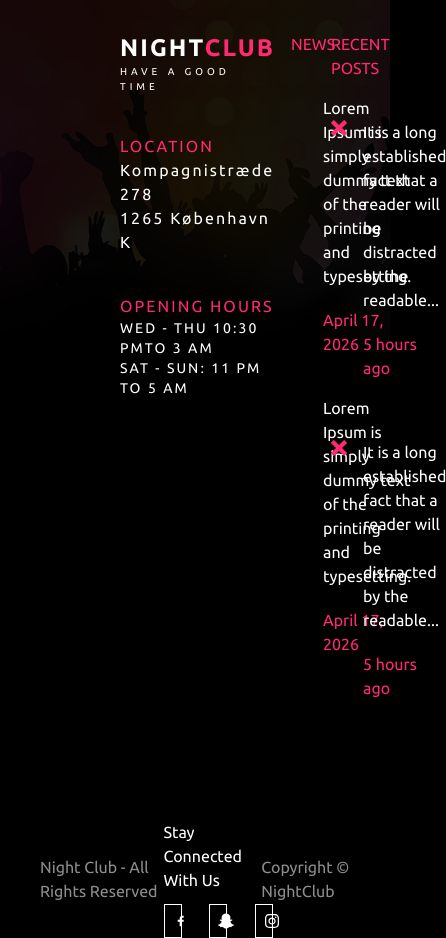
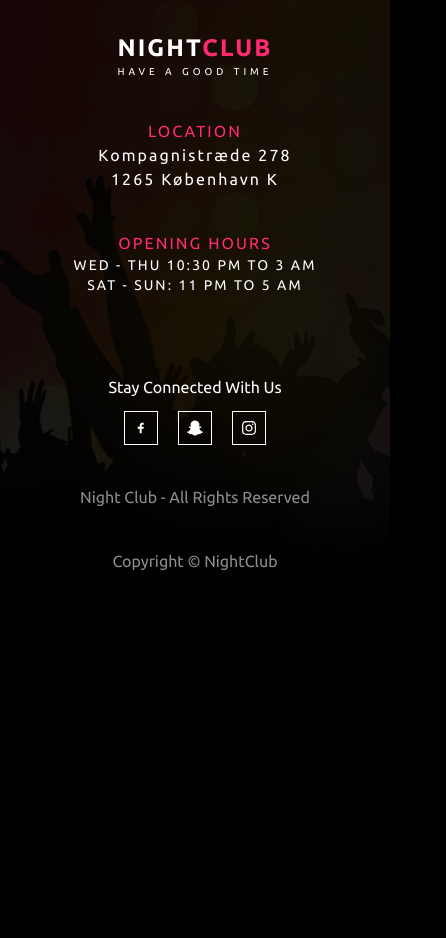
Before and after one commit to gami0001/gajol, a Next.js app: page /book in a window 390 px wide. Shown: the part 2300-3238 px from the top of the page, 446 px wide, since content can reach past the window. After the commit the page ends 2913 px from the top, so only its background shows below. Built offline with nearby package versions, Linux system fonts and the light colour scheme.

Commit message:
footer mobile done

```diff
--- a/src/app/page.js
+++ b/src/app/page.js
@@ -93,8 +93,8 @@ export default function Home() {
           Subscribe to our newsletter and never miss an <span className="text-primary-500">Event</span>
         </h3>
         <form onSubmit={handleSubscribe} className="text-center mt-10">
-          <input className="border-b-1 pb-2 mr-8 bg-black text-white placeholder-white outline-none focus:border-primary-500 transition" type="email" id="email" size="50" required placeholder="Enter Your Email" value={email} onChange={(e) => setEmail(e.target.value)} />
-          <Button type="submit" variant="primary" disabled={loading}>
+          <input className="border-b-1 pb-2 my-auto lg:mr-8 bg-black text-white placeholder-white outline-none focus:border-primary-500 transition" type="email" id="email" size="45" required placeholder="Enter Your Email" value={email} onChange={(e) => setEmail(e.target.value)} />
+          <Button className="mt-4 lg:mt-0" type="submit" variant="primary" disabled={loading}>
             {loading ? "Subscribing..." : "Subscribe"}
           </Button>
           {error && <p className="text-red-500 mt-2">{error}</p>}
--- a/src/components/Footer.jsx
+++ b/src/components/Footer.jsx
@@ -6,28 +6,31 @@ import { ImCross } from "react-icons/im";
 
 const Footer = () => {
   return (
-    <div className="relative w-full h-100 z-0">
+    <div className="relative w-full h-auto lg:h-100 z-0">
       <Image src="/assets/bg/footerbg.jpg" alt="background" fill className="object-cover" />
 
-      {/* overlay */}
-      <div className="absolute inset-0 bg-black-90 z-0" />
+      <div className="absolute inset-0 bg-black/90 z-0" />
 
-      {/* content */}
-      <div className="relative z-10 grid grid-cols-[1fr_2fr] gap-4 pt-20 mx-30">
-        <div className="flex flex-col tracking-[0.13em]">
+      <div className="relative z-10 grid grid-cols-1 lg:grid-cols-[1fr_2fr] gap-10 pt-20 mx-5 lg:mx-30">
+        <div className="flex flex-col tracking-[0.13em] text-center lg:text-left">
           <h2 className="text-2xl font-bold uppercase">
             Night<span className="text-primary-500">Club</span>
           </h2>
+
           <h3 className="text-[10px] tracking-[0.4em] uppercase">Have a good time</h3>
 
           <h4 className="text-primary-500 mt-10 uppercase">Location</h4>
+
           <p>Kompagnistræde 278</p>
           <p>1265 København K</p>
+
           <h4 className="text-primary-500 mt-10 uppercase">Opening Hours</h4>
-          <p className="text-sm">WED - THU 10:30 PMTO 3 AM</p>
+
+          <p className="text-sm">WED - THU 10:30 PM TO 3 AM</p>
           <p className="text-sm">SAT - SUN: 11 PM TO 5 AM</p>
         </div>
-        <div className="grid grid-cols-2 gap-10">
+
+        <div className="hidden lg:grid lg:grid-cols-2 gap-10">
           <div>
             <h4 className="text-primary-500 uppercase">News</h4>
 
@@ -38,6 +41,7 @@ const Footer = () => {
                 <p className="text-primary-500 mt-5">April 17, 2026</p>
               </div>
             </div>
+
             <div className="grid grid-cols-[auto_1fr] mt-10 gap-4">
               <Image src="/assets/content-img/recent_post2.jpg" alt="post2" width={100} height={100} />
               <div className="ml-4">
@@ -50,29 +54,31 @@ const Footer = () => {
           <div>
             <h4 className="text-primary-500 uppercase">Recent Posts</h4>
 
-            <div className="grid grid-cols-[auto_1fr] mt-10 gap-4">
-              <ImCross className="text-primary-500" />
+            <div className="grid grid-cols-[auto_1fr] mt-10 gap-4 items-start">
+              <ImCross className="text-primary-500 mt-1" />
               <div>
-                <p>It is a long established fact that a reader will be distracted by the readable... </p>
+                <p>It is a long established fact that a reader will be distracted by the readable...</p>
                 <p className="text-primary-500 mt-5">5 hours ago</p>
               </div>
             </div>
 
-            <div className="grid grid-cols-[auto_1fr] mt-15 gap-4">
-              <ImCross className="text-primary-500" />
+            <div className="grid grid-cols-[auto_1fr] mt-15 gap-4 items-start">
+              <ImCross className="text-primary-500 mt-1" />
               <div>
-                <p>It is a long established fact that a reader will be distracted by the readable... </p>
+                <p>It is a long established fact that a reader will be distracted by the readable...</p>
                 <p className="text-primary-500 mt-5">5 hours ago</p>
               </div>
             </div>
           </div>
         </div>
       </div>
-      <div className="flex justify-between items-center mt-30 mx-10">
-        <p className="text-gray-500">Night Club - All Rights Reserved</p>
-        <div>
-          <p> Stay Connected With Us</p>
-          <div className="grid grid-cols-3 gap-10 mt-3">
+
+      <div className="relative z-10 flex flex-col lg:flex-row gap-10 justify-between items-center mt-20 lg:mt-30 mx-5 lg:mx-10 pb-10 text-center lg:text-left">
+        <p className="text-gray-500 order-2 lg:order-none">Night Club - All Rights Reserved</p>
+        <div className="flex flex-col items-center order-1 lg:order-none">
+          <p>Stay Connected With Us</p>
+
+          <div className="grid grid-cols-3 gap-5 mt-3">
             <div className="border border-white p-2">
               <TiSocialFacebook />
             </div>
@@ -84,7 +90,7 @@ const Footer = () => {
             </div>
           </div>
         </div>
-        <p className="text-gray-500">Copyright © NightClub</p>
+        <p className="text-gray-500 order-3 lg:order-none">Copyright © NightClub</p>
       </div>
     </div>
   );
--- a/src/components/Hero.jsx
+++ b/src/components/Hero.jsx
@@ -5,10 +5,8 @@ const Hero = ({ text = "OVERSKRIFT" }) => {
     <div className="relative w-full h-40">
       <Image src="/assets/bg/footerbg.jpg" alt="background" fill className="object-cover" />
 
-      {/* overlay */}
       <div className="absolute inset-0 bg-black-85" />
 
-      {/* centered text */}
       <div className="absolute inset-0 flex flex-col items-center justify-center">
         <h1 className="text-white text-[40px] md:text-3xl uppercase">{text}</h1>
 
```
Also changed, not shown: src/components/Header.jsx (+0 -2 lines).
